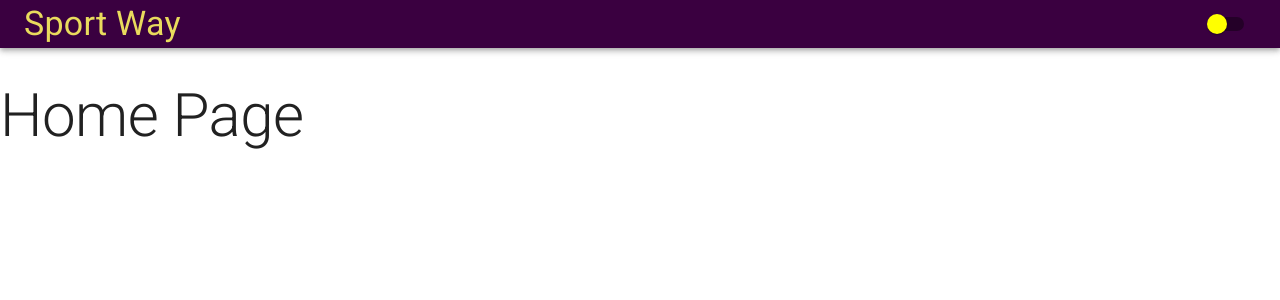
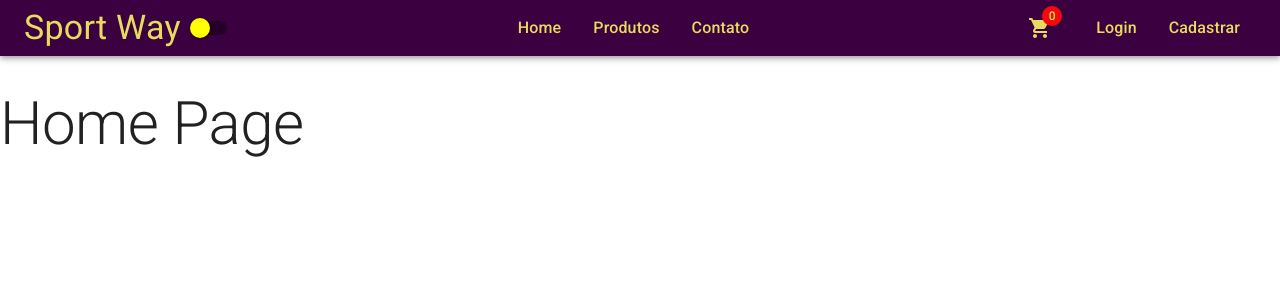
Before and after one commit to eversonmariano/LojaSports, a React (Vite) app in the folder frontend/client/: page / in a window 1280 px wide. Shown: the top 300 px of the page. Built offline with nearby package versions, Linux system fonts and the light colour scheme.

Commit message:
Ativando links

```diff
--- a/frontend/client/src/app/layout/Header.tsx
+++ b/frontend/client/src/app/layout/Header.tsx
@@ -1,26 +1,28 @@
 
-import { AppBar, Switch, Toolbar, Typography } from "@mui/material";
+import { ShoppingCart } from "@mui/icons-material";
+import { AppBar, Badge, Box, IconButton, List, ListItem, Switch, Toolbar, Typography } from "@mui/material";
+import { NavLink } from "react-router-dom";
 
 const navLinks = [
-    {title: 'Home', path: '/'},
-    {title: 'Produtos', path: '/store'},
-    {title: 'Contato', path: '/contact'}
+    { title: 'Home', path: '/' },
+    { title: 'Produtos', path: '/produtos' },
+    { title: 'Contato', path: '/contato' }
 ]
 
-const accountLinksLinks = [
-    {title: 'Login', path: '/login'},
-    {title: 'Registro', path: '/register'}
+const accountLinks = [
+    { title: 'Login', path: '/login' },
+    { title: 'Cadastrar', path: '/cadastrar' }
 ]
 
 const navStyles = {
     color: "inherit",
-    Typography:"h6",
-    textDecoration:"none",
+    Typography: "h6",
+    textDecoration: "none",
     "&:hover": {
-        color:"seconday.main"
-        },
-    "&:active":{
-        color:"text.secondary"
+        color: "seconday.main"
+    },
+    "&:active": {
+        color: "text.secondary"
     }
 };
 interface Props {
@@ -30,11 +32,16 @@ interface Props {
 export default function Header({ darkMode, handlerThemeChange }: Props) {
     return (
         <AppBar position="relative" sx={{ mb: 4 }}>
-            <Toolbar variant="dense">
-                <Typography variant="h4" sx={{ width: "100%" }}>
-                    Sport Way
-                </Typography>
-                {/* Change button color */}
+            <Toolbar variant="dense" sx={{
+                display: "flex",
+                justifyContent: "space-between",
+                alignItems: "center",
+            }}>
+                <Box display='flex' alignItems='center'>
+                    <Typography variant="h4" sx={{ width: "100%" }}>
+                        Sport Way
+                    </Typography>
+                    {/* Change button color */}
 
                     <Switch checked={darkMode} onChange={handlerThemeChange}
                         sx={{
@@ -48,9 +55,30 @@ export default function Header({ darkMode, handlerThemeChange }: Props) {
                                 backgroundColor: "#ffff00",
                             },
                         }}
-                    />
 
+                    /></Box>
 
+                <List sx={{ display: 'flex' }}>
+                    {navLinks.map(({ title, path }) => (
+                        <ListItem component={NavLink} to={path} key={path} sx={navStyles}>
+                            {title}
+                        </ListItem>
+                    ))}
+                </List>
+                <Box display='flex' alignItems='center'>
+                    <IconButton size='large' edge='start' color='inherit' sx={{ mr: 2}}>
+                        <Badge badgeContent="0" color="secondary">
+                            <ShoppingCart />
+                        </Badge>
+                    </IconButton>
+                    <List sx={{ display: 'flex' }}>
+                        {accountLinks.map(({ title, path }) => (
+                            <ListItem component={NavLink} to={path} key={path} sx={navStyles}>
+                                {title}
+                            </ListItem>
+                        ))}
+                    </List>
+                </Box>
             </Toolbar>
         </AppBar>
     )
--- a/frontend/client/src/app/router/Router.tsx
+++ b/frontend/client/src/app/router/Router.tsx
@@ -13,9 +13,9 @@ export const router = createBrowserRouter([
         element: <App/>,
         children: [
             {path:'', element:<HomePage/>},
-            {path:'store', element:<Catalog/>},
-            {path:'store/:id', element:<ProductDetails/>},
-            {path:'contact', element:<ContactPage/>},
+            {path:'produtos', element:<Catalog/>},
+            {path:'produto/:id', element:<ProductDetails/>},
+            {path:'contato', element:<ContactPage/>},
             ]
     }
 ])
```
